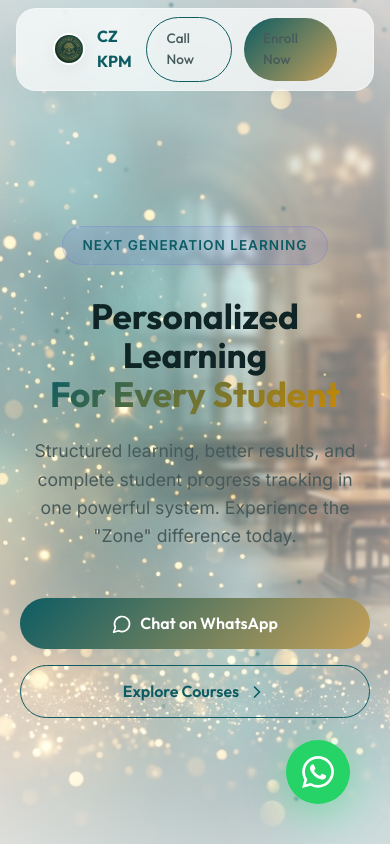
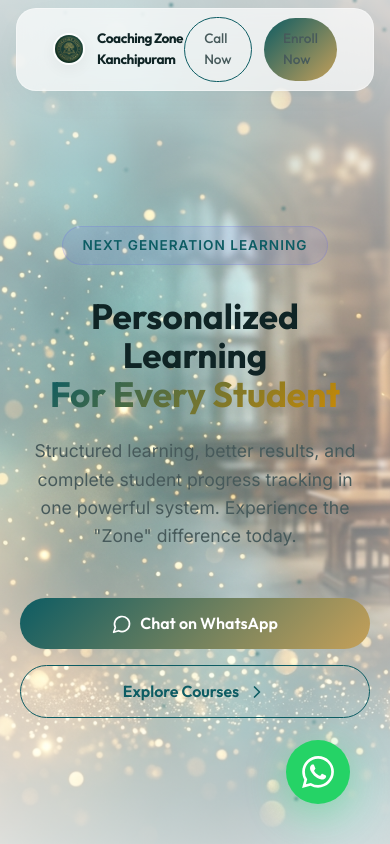
Before and after one commit to dishyanth07/coaching-zone-kpm, a React (Vite) app: page / in a window 390 px wide. Shown: the top 844 px of the page. Built offline with nearby package versions, Linux system fonts and the light colour scheme.

Commit message:
feat: restore full brand name in mobile navbar

```diff
--- a/src/index.css
+++ b/src/index.css
@@ -715,8 +715,7 @@ h1, h2, h3, h4 {
 }
 
 @media (max-width: 480px) {
-  .logo span { display: none; } /* Hide text logo on very small screens to keep UI clear */
-  .logo::after { content: 'CZ KPM'; font-size: 1rem; font-weight: 700; color: var(--primary); }
+  .logo span { font-size: 0.85rem; letter-spacing: -0.5px; }
 
   .stat-value { font-size: 2.2rem; }
   .hero h1 { font-size: 2.2rem; }
```
